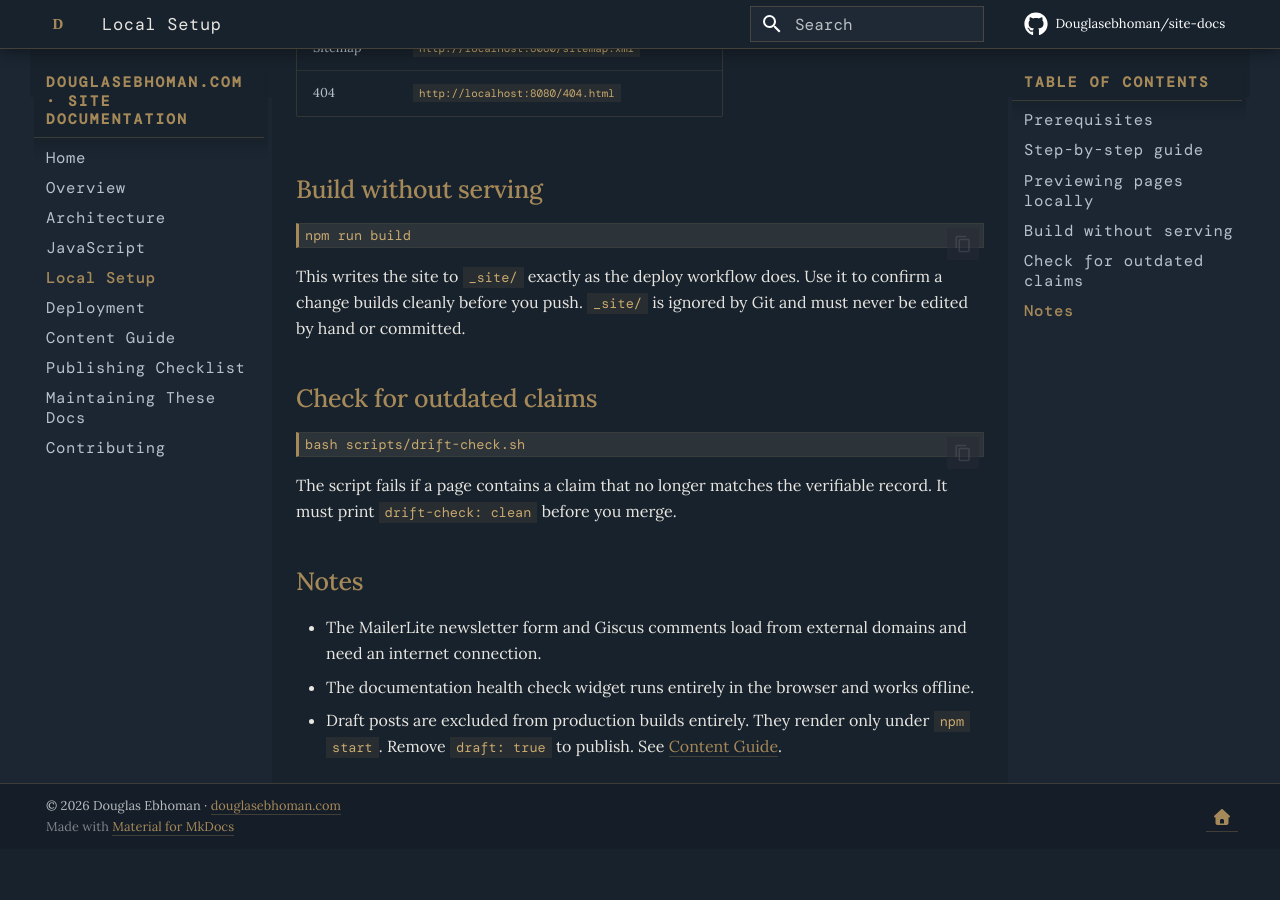
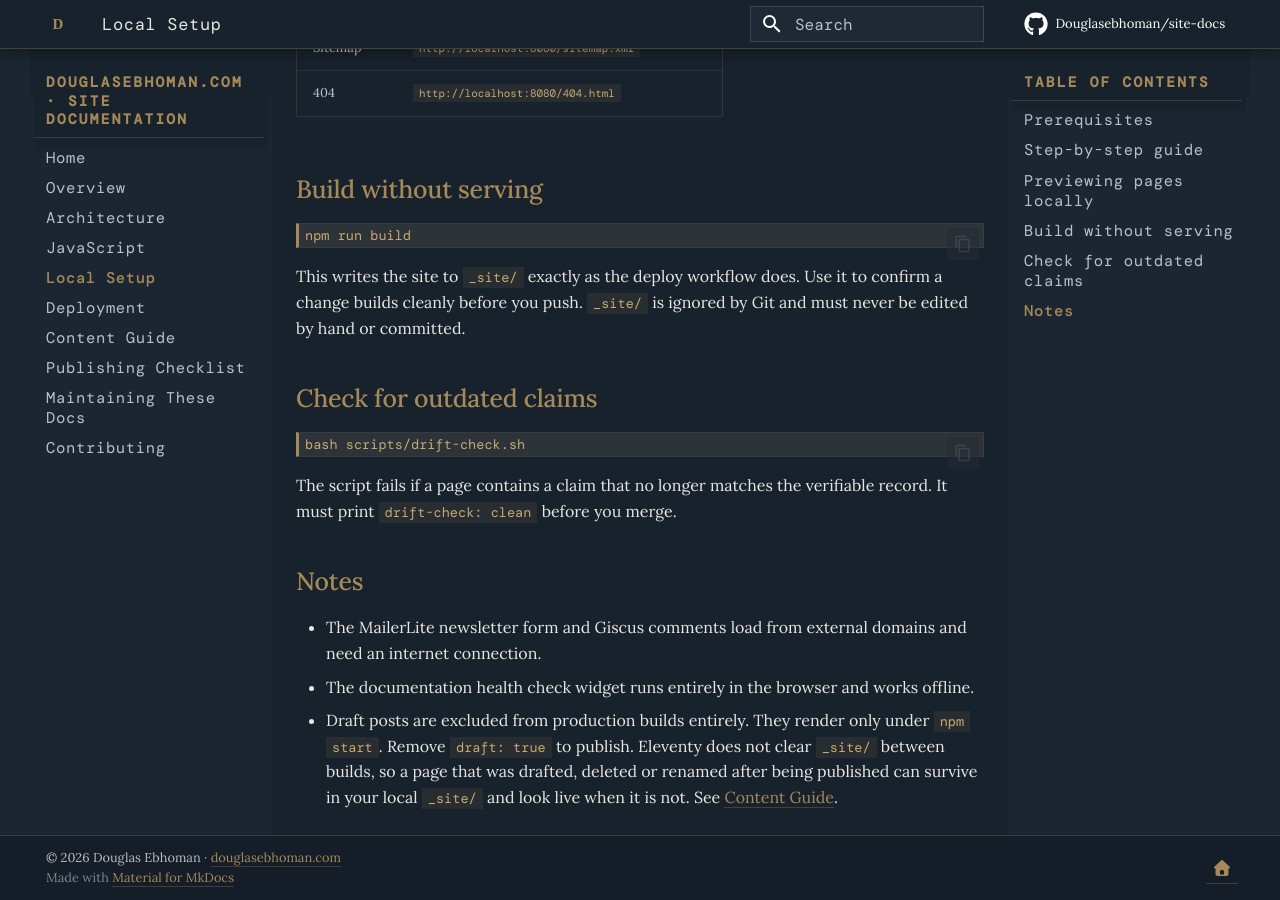
Before and after one commit to Douglasebhoman/site-docs, an MkDocs documentation site: the page built from docs/local-setup.md, in a window 1280 px wide and 900 px high, scrolled down 1706 px. Built offline with MkDocs 1.6.1 and Material for MkDocs 9.7.7, drawn with Linux system fonts in a browser that asks for light colours; some web fonts are replaced; comment, search, counter and statistics services are not loaded; before the commit the page ends 2555 px from its top, so only the background shows below that.

Commit message:
docs: warn that _site keeps pages whose source has gone

```diff
--- a/docs/local-setup.md
+++ b/docs/local-setup.md
@@ -77,4 +77,4 @@ The script fails if a page contains a claim that no longer matches the verifiabl
 
 - The MailerLite newsletter form and Giscus comments load from external domains and need an internet connection.
 - The documentation health check widget runs entirely in the browser and works offline.
-- Draft posts are excluded from production builds entirely. They render only under `npm start`. Remove `draft: true` to publish. See [Content Guide](content-guide.md#drafts).
+- Draft posts are excluded from production builds entirely. They render only under `npm start`. Remove `draft: true` to publish. Eleventy does not clear `_site/` between builds, so a page that was drafted, deleted or renamed after being published can survive in your local `_site/` and look live when it is not. See [Content Guide](content-guide.md#drafts).
```
Also changed, not shown: docs/content-guide.md (+1 -1 lines).
